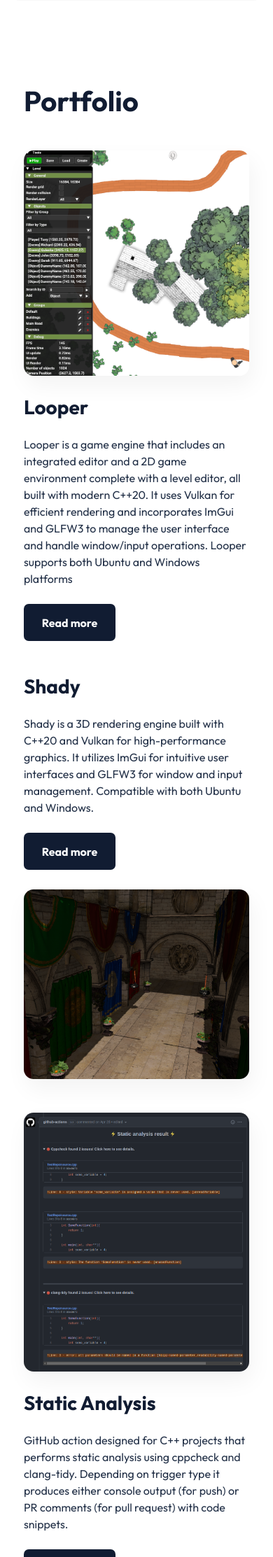
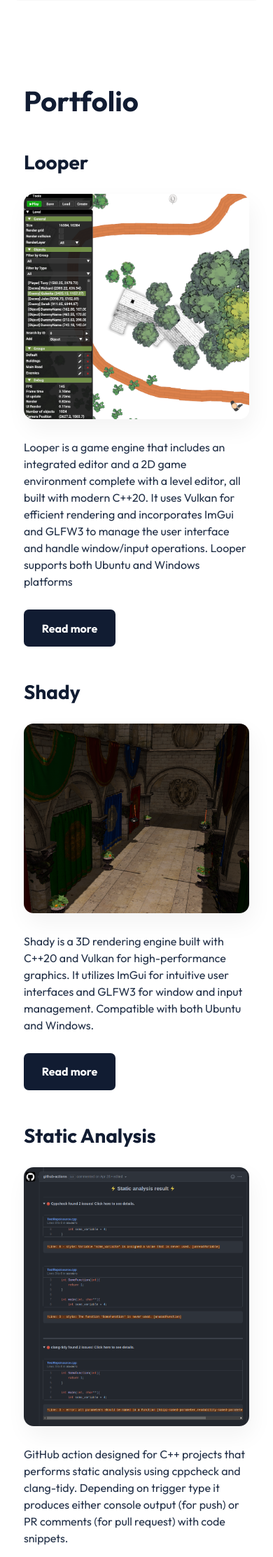
Before and after one commit to JacobDomagala/HomePage, a Flask app: page / in a window 390 px wide. Shown: the part 1302-3527 px from the top of the page at 70% size. Run offline with Flask 3, Linux system fonts and the light colour scheme.

Commit message:
[#6]: Fix order of Portfolio items

```diff
--- a/static/css/styles.css
+++ b/static/css/styles.css
@@ -781,6 +781,11 @@ html[data-theme="dark"] .theme-toggle-switch::after {
     .portfolio .project:nth-child(even) {
         flex-direction: column;
         gap: 28px;
+        align-items: flex-start;
+    }
+
+    .portfolio .description {
+        display: contents;
     }
 
     .portfolio .right,
@@ -788,9 +793,26 @@ html[data-theme="dark"] .theme-toggle-switch::after {
         margin: 0;
     }
 
+    .portfolio .project .subtitle {
+        order: 1;
+        width: 100%;
+    }
+
     .portfolio .image {
+        order: 2;
         width: 100%;
         max-width: 456px;
+        align-self: center;
+    }
+
+    .portfolio .project .text {
+        order: 3;
+        width: 100%;
+    }
+
+    .portfolio .project .button {
+        order: 4;
+        align-self: flex-start;
     }
 
     .contact {
```
